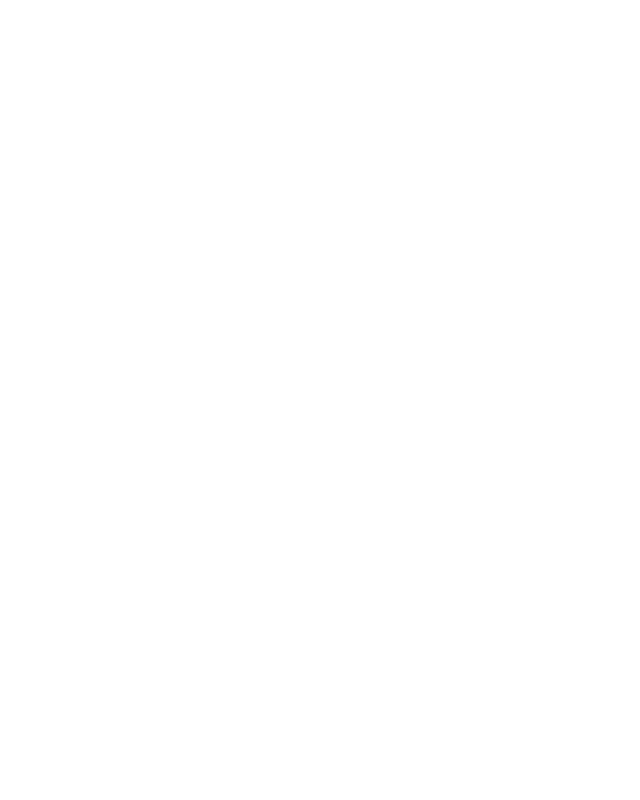
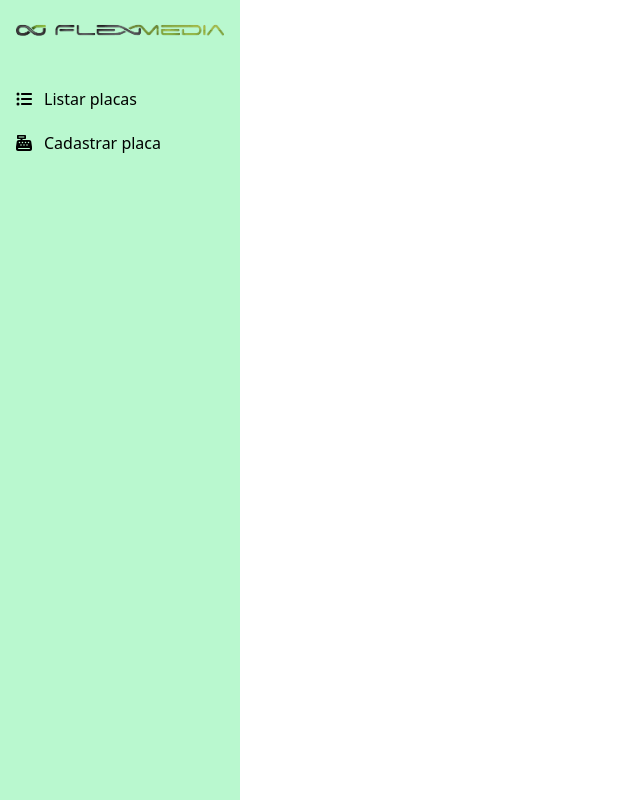
Before and after one commit to Berla1/flexmedia-teste, a React (Vite) app in the folder frontend/: page / in a window 1280 px wide. Shown: the whole page, without its empty margins (0-640 px from the left). Built offline with nearby package versions, Linux system fonts and the light colour scheme.

Commit message:
feat: side bar

```diff
--- a/frontend/package.json
+++ b/frontend/package.json
@@ -13,6 +13,7 @@
     "@tailwindcss/vite": "^4.0.17",
     "react": "^19.0.0",
     "react-dom": "^19.0.0",
+    "react-icons": "^5.5.0",
     "tailwindcss": "^4.0.17"
   },
   "devDependencies": {
--- a/frontend/src/App.jsx
+++ b/frontend/src/App.jsx
@@ -1,8 +1,10 @@
+import SideBar from "./components/SideBar"
+
 function App() {
 
   return (
     <>
-
+      <SideBar/>
     </>
   )
 }
--- /dev/null
+++ b/frontend/src/components/SideBar/index.jsx
@@ -0,0 +1,25 @@
+import Logo from '../../assets/flexmedia-logo.png'
+import { FaListUl } from "react-icons/fa6";
+import { FaCashRegister } from "react-icons/fa6";
+
+
+const SideBar = () => {
+    return (
+        <>
+            <aside className="flex flex-col fixed h-full w-60 bg-green-200 p-4">
+                <div>
+                    <img src={Logo} alt="Logo flexmedia" />
+                </div>
+
+                <div className='mt-10'>
+                    <ul className='flex flex-col gap-5'>
+                        <li className='flex items-center gap-3 cursor-pointer'><FaListUl /> Listar placas</li>
+                        <li className='flex items-center gap-3 cursor-pointer'><FaCashRegister />Cadastrar placa</li>
+                    </ul>
+                </div>
+            </aside>
+        </>
+    );
+}
+
+export default SideBar;
```
Also changed, not shown: frontend/src/assets/flexmedia-logo.png (added), 1 other file (tests, documents, lock files or other folders).
